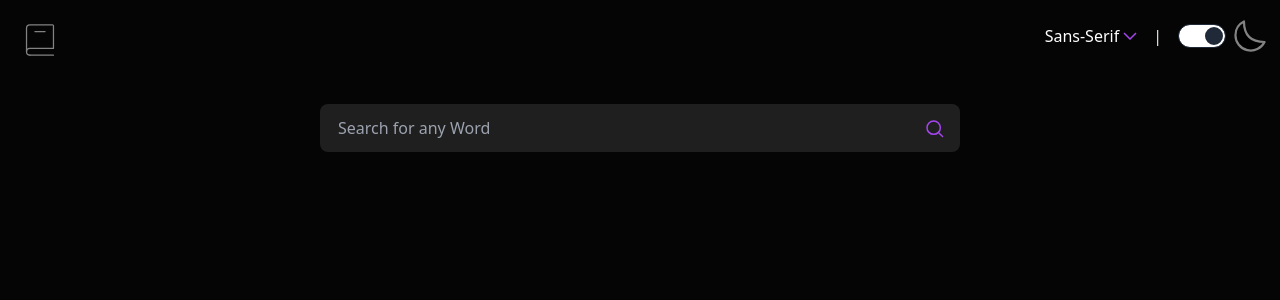
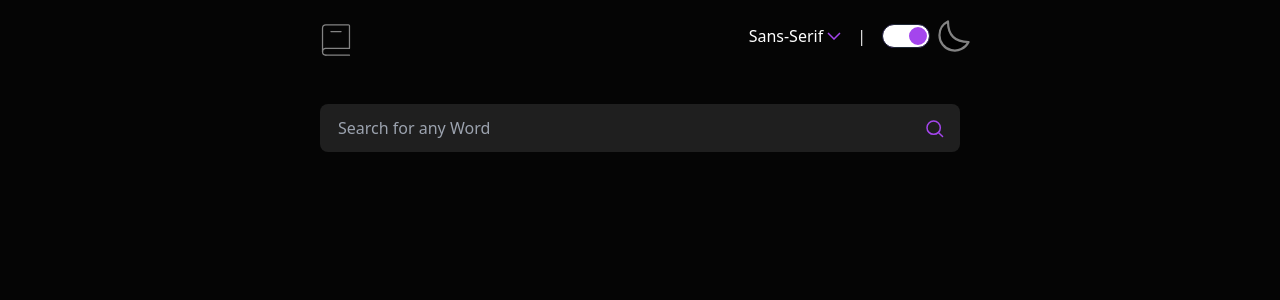
Before and after one commit to Coltensiemer/dictionary-web-app, a React (Vite) app: page / in a window 1280 px wide. Shown: the top 300 px of the page. Built offline with nearby package versions, Linux system fonts and the light colour scheme.

Commit message:
edit dark mode input style

```diff
--- a/src/components/Navbar.tsx
+++ b/src/components/Navbar.tsx
@@ -58,7 +58,7 @@ export default function Navbar(props: Props) {
   function LightDarkToggle() {
     return (
       <div className="flex gap-2">
-        <input type="checkbox" className="toggle"
+        <input type="checkbox" className="toggle dark:bg-purple-primary"
         checked={props.darkModeTheme}
         onChange={handleInputChange} />
         <img className="relative bottom-1" src={Moon} />
@@ -86,7 +86,7 @@ export default function Navbar(props: Props) {
   }
 
   return (
-    <div className="flex justify-between py-6 px-6 dark:bg-black-primary ">
+    <div className="flex justify-between py-6 px-6 md:px-10 lg:px-80 dark:bg-black-primary ">
       <img src={Logo} className="h-8 w-8"  />
       <Font />
     </div>
--- a/src/components/Search.tsx
+++ b/src/components/Search.tsx
@@ -73,8 +73,6 @@ export default function Searchbar() {
     speechSynthesis.speak(speaking);
   };
 
-
-
   return (
     <div className="dark:bg-black-primary dark:text-white h-screen p-6 md:px-10 lg:px-80 overflow-y-auto">
       <div className="pb-10 ">
@@ -86,7 +84,7 @@ export default function Searchbar() {
             onChange={(e) => setWord(e.target.value)}
             // value={isData}
           />
-          <button type="submit" className="">
+          <button type="submit">
             <img src={SearchSvg} className="absolute z-10 right-4 top-4" />
           </button>
         </form>
@@ -95,10 +93,10 @@ export default function Searchbar() {
         )}
       </div>
       {isNotFound === true && isWord != "" ? ( // Renders No Definitions
-        <div className="flex flex-col justify-center">
-          <h2 className="self-center text-6xl h-auto">🙁</h2>
-          <p className="self-center">No Definitions Found</p>
-          <p className="self-center text-center">
+        <div className="flex flex-col justify-center pt-32 dark:bg-black-primary">
+          <h2 className="self-center text-6xl h-auto pb-11">🙁</h2>
+          <p className="self-center font-bold pb-6 lg:text-lg dark:text-white" >No Definitions Found</p>
+          <p className="self-center text-center text-grey-primary lg:text-lg">
             Sorry Pal, We couldn't find definitions for the word you were
             looking for. You can try the search again at later time or gead to
             the web instead.
@@ -119,7 +117,11 @@ export default function Searchbar() {
                     handleSpeak(isWord);
                   }}
                 >
-                  <img className="w-14 cursor-pointer" src={PlayIcon} alt="Play Speech" />
+                  <img
+                    className="w-14 cursor-pointer"
+                    src={PlayIcon}
+                    alt="Play Speech"
+                  />
                 </button>
               </div>
               <p className="text-2x lg:text-2xl relative bottom-6 md:bottom-0 tracking-widest text-purple-primary pt-2 ">
@@ -133,7 +135,9 @@ export default function Searchbar() {
                       {meaning.partOfSpeech}
                     </h3>
                     <ul className="marker:text-purple-primary">
-                      <h3 className="pb-4 text-grey-primary  md:text-lg">Meaning</h3>
+                      <h3 className="pb-4 text-grey-primary  md:text-lg">
+                        Meaning
+                      </h3>
                       {meaning.definitions.map((definition) => (
                         <ul
                           className="list-disc  mx-6 md:mx-10  md:text-lg py-3"
@@ -148,7 +152,9 @@ export default function Searchbar() {
                         )}
                         {meaning.synonyms.map((sym) => (
                           <ul key={uuid()}>
-                            <li className="text-purple-primary font-bold">{sym}</li>
+                            <li className="text-purple-primary font-bold">
+                              {sym}
+                            </li>
                           </ul>
                         ))}
                       </div>
```
